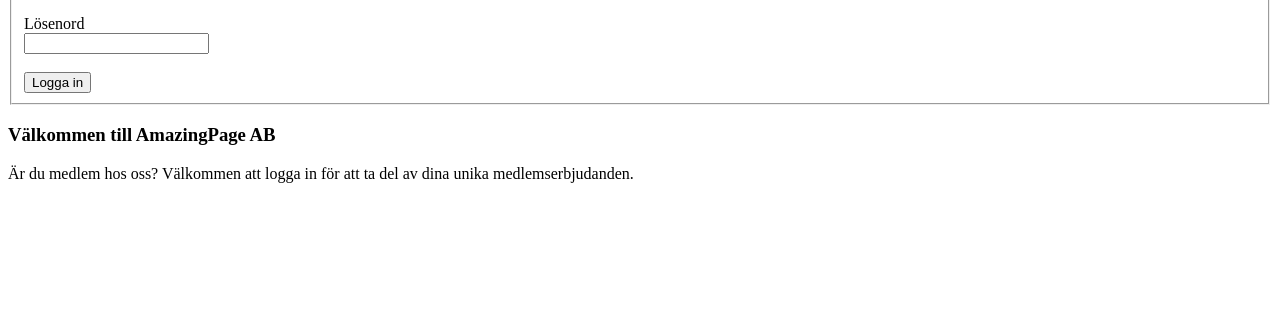
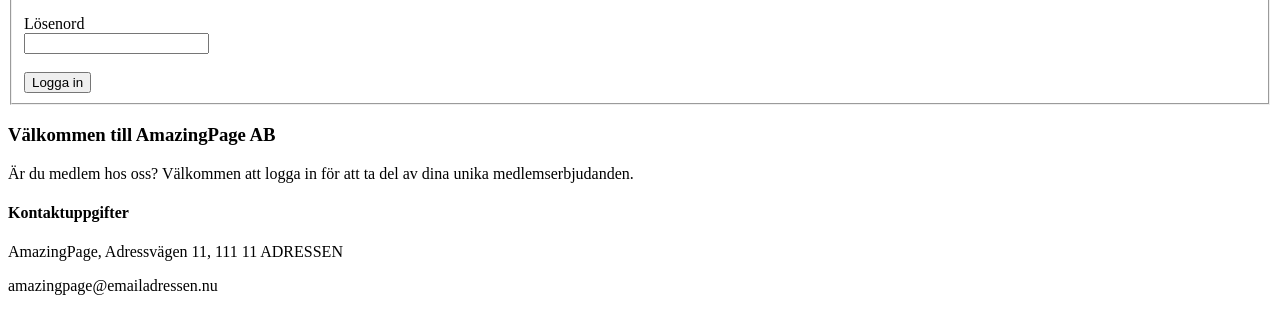
Before and after one commit to SandraHKannerberg/projekt2-inloggning, a plain HTML site: page index.html in a window 1280 px wide. Shown: the part 192-526 px from the top of the page. Drawn offline with Linux system fonts and the light colour scheme.

Commit message:
heading and text in footer

```diff
--- a/index.html
+++ b/index.html
@@ -36,7 +36,13 @@
         <p class="text-area">Är du medlem hos oss? Välkommen att logga in för att ta del av dina unika medlemserbjudanden.</p>
     </main>
 
-    <footer></footer>
+    <footer>
+        <h4 class="heading-footer">Kontaktuppgifter</h4>
+
+        <p class="text-footer">AmazingPage, Adressvägen 11, 111 11 ADRESSEN</p>
+        <p class="text-footer">amazingpage@emailadressen.nu</p>
+
+    </footer>
 
 </body>
 </html>
```
